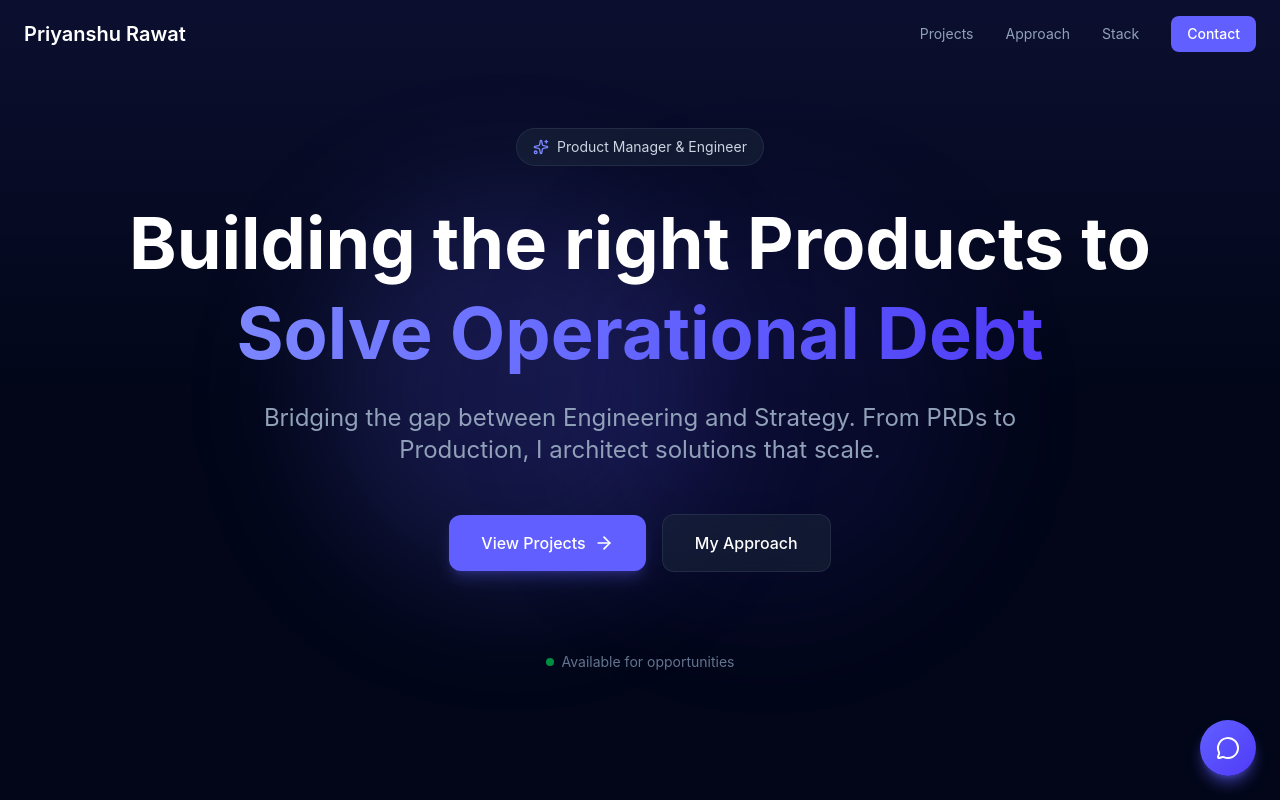
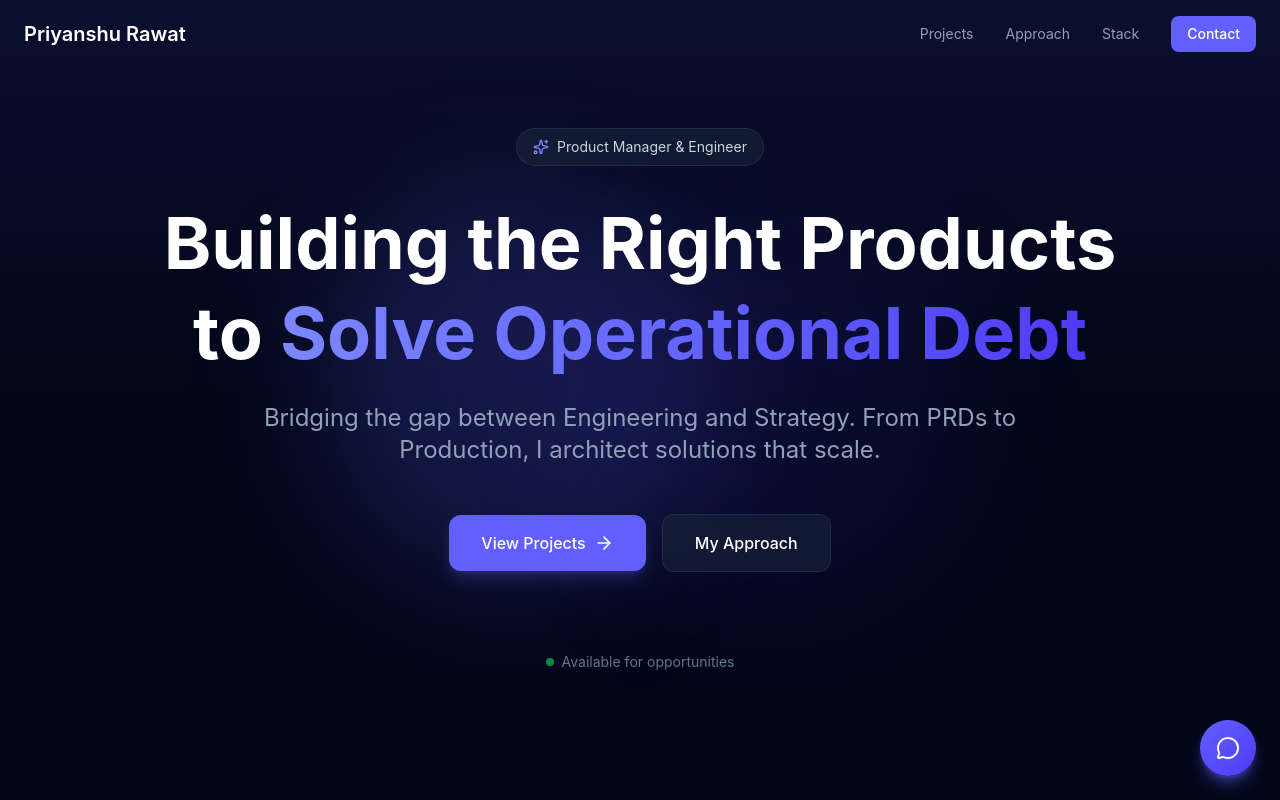
Before and after one commit to therealrawat/portfolio, a React (Vite) app: page / in a window 1280 px wide. Shown: the top 800 px of the page. Built offline with nearby package versions, Linux system fonts and the light colour scheme.

Commit message:
fix: correct capitalization in Hero component heading

```diff
--- a/src/components/Hero.tsx
+++ b/src/components/Hero.tsx
@@ -33,7 +33,7 @@ export default function Hero() {
           transition={{ duration: 0.6, delay: 0.1 }}
           className="text-5xl md:text-7xl font-bold text-white mb-6 leading-tight"
         >
-          Building the right Products to{' '}
+          Building the Right Products to{' '}
           <span className="bg-gradient-to-r from-indigo-400 to-indigo-600 bg-clip-text text-transparent">
             Solve Operational Debt
           </span>
```
